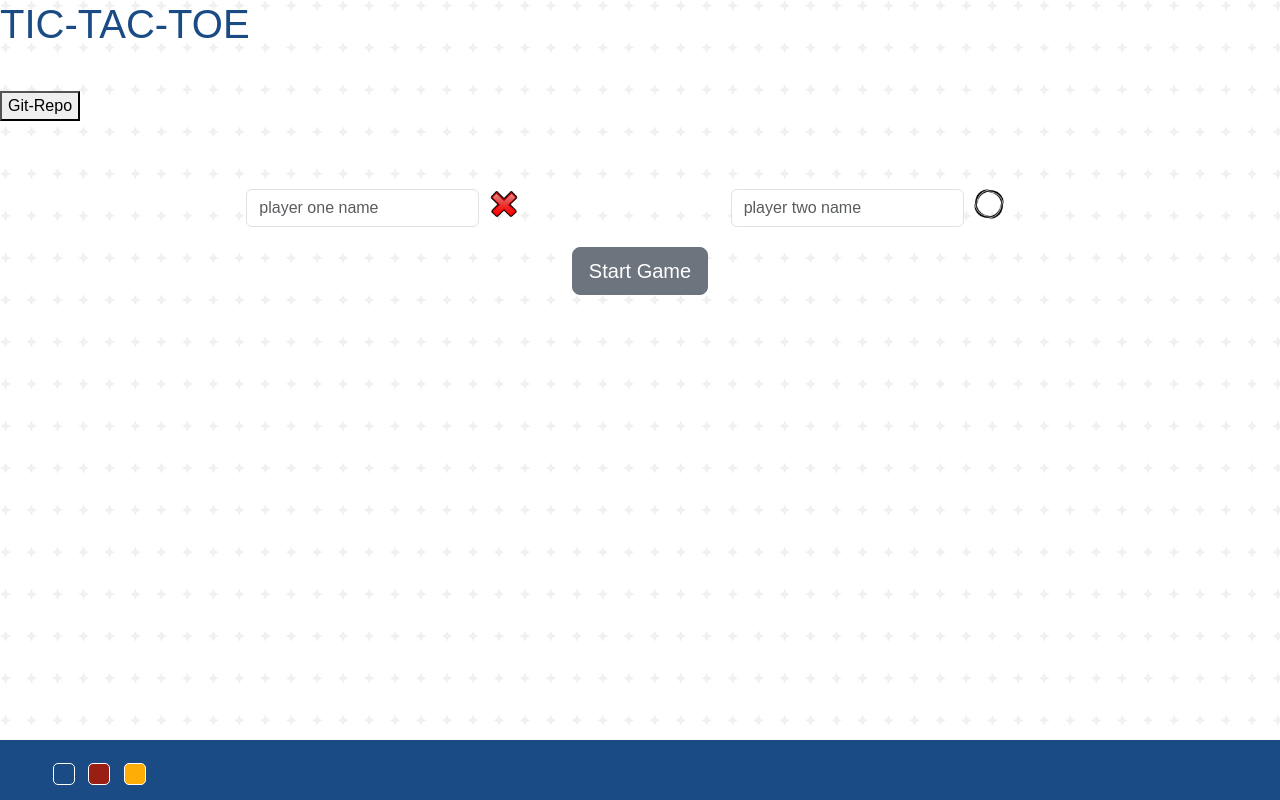
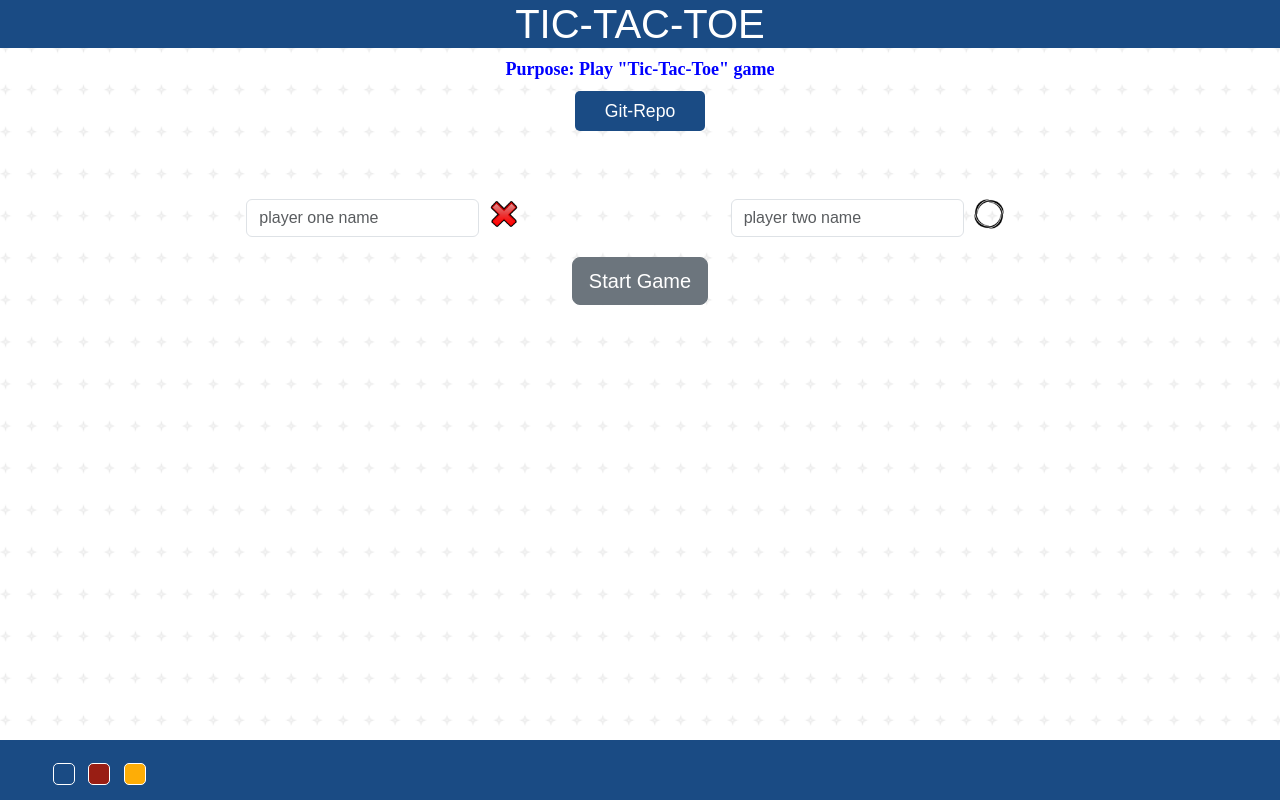
Before and after one commit to Priyanka23-Brs/Tic-Tac-toe, a plain HTML site: page index.html in a window 1280 px wide. Drawn offline with nearby package versions, Linux system fonts and the light colour scheme.

Commit message:
Update style.css

```diff
--- a/assets/css/style.css
+++ b/assets/css/style.css
@@ -1,9 +1,4 @@
-/*
-Author:    Build Rise Shine with Nyros (BRS)
-Created:   11.05.2022
-Library / Component: Styling page for the app
-(c) Copyright by BRS with Nyros.
-*/
+
 
 :root {
     --primary-color: #1A4B84;
@@ -24,9 +19,24 @@ body {
 }
 
 h1 {
-    color: var(--primary-color);
+    color: #FFFFFF;
+    background-color: var(--primary-color);
+    text-align: center;
 }
-
+.git{
+    text-align: center;
+}
+.btns {
+    width: 130px;
+    height: 40px;
+    font-size: 1.1em;
+    cursor: pointer;
+    background-color: var(--primary-color);
+    color: #fff;
+    border: none;
+    border-radius: 5px;
+    transition: all .4s;
+   }
 p {
     text-align: center;
 }
@@ -126,7 +136,7 @@ img {
 
 header h3 {
     font: normal normal 600 18px/27px Oswald;
-    color: #fff;
+    color: blue;
 }
 
 header h4 {
```
